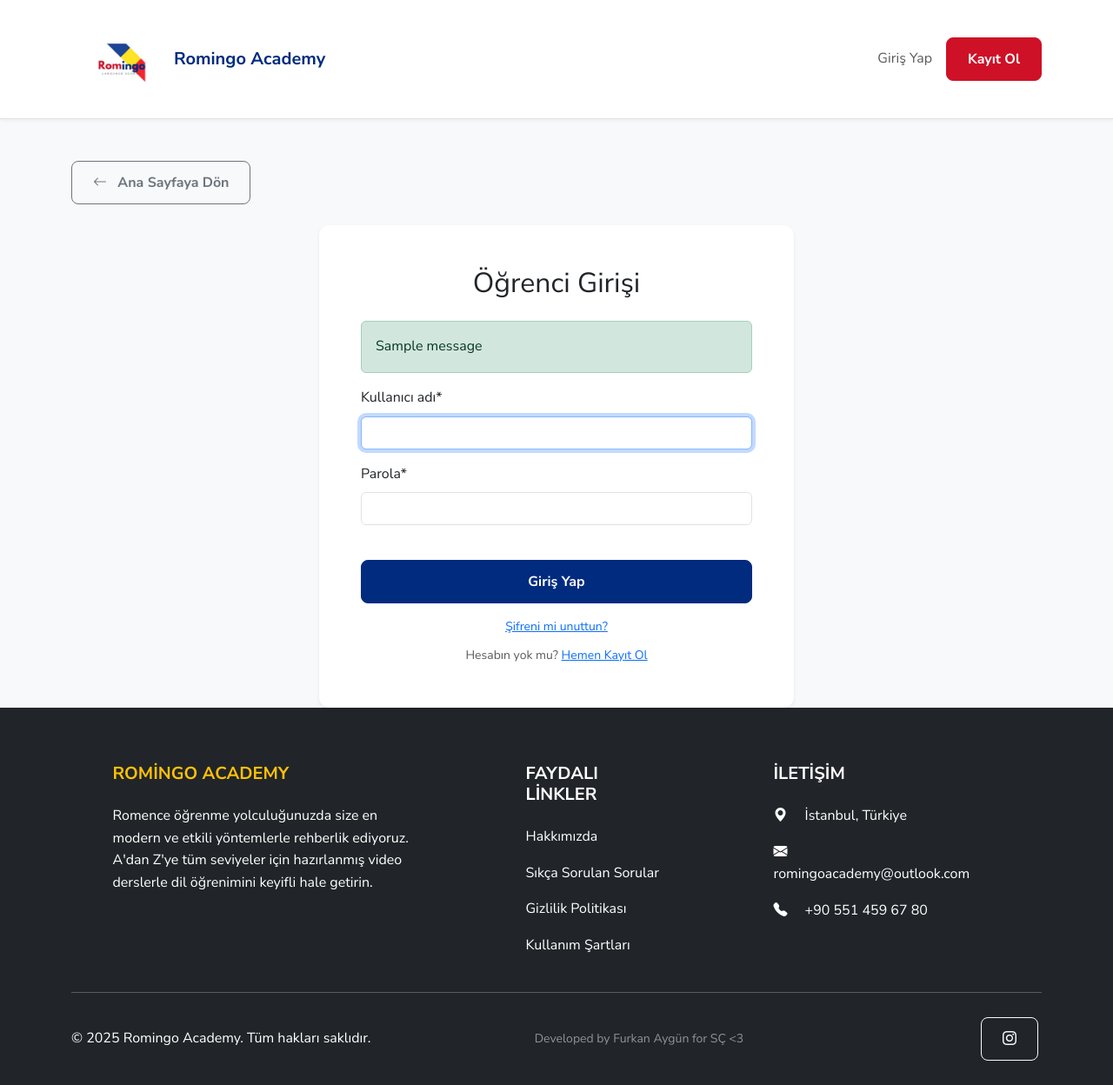
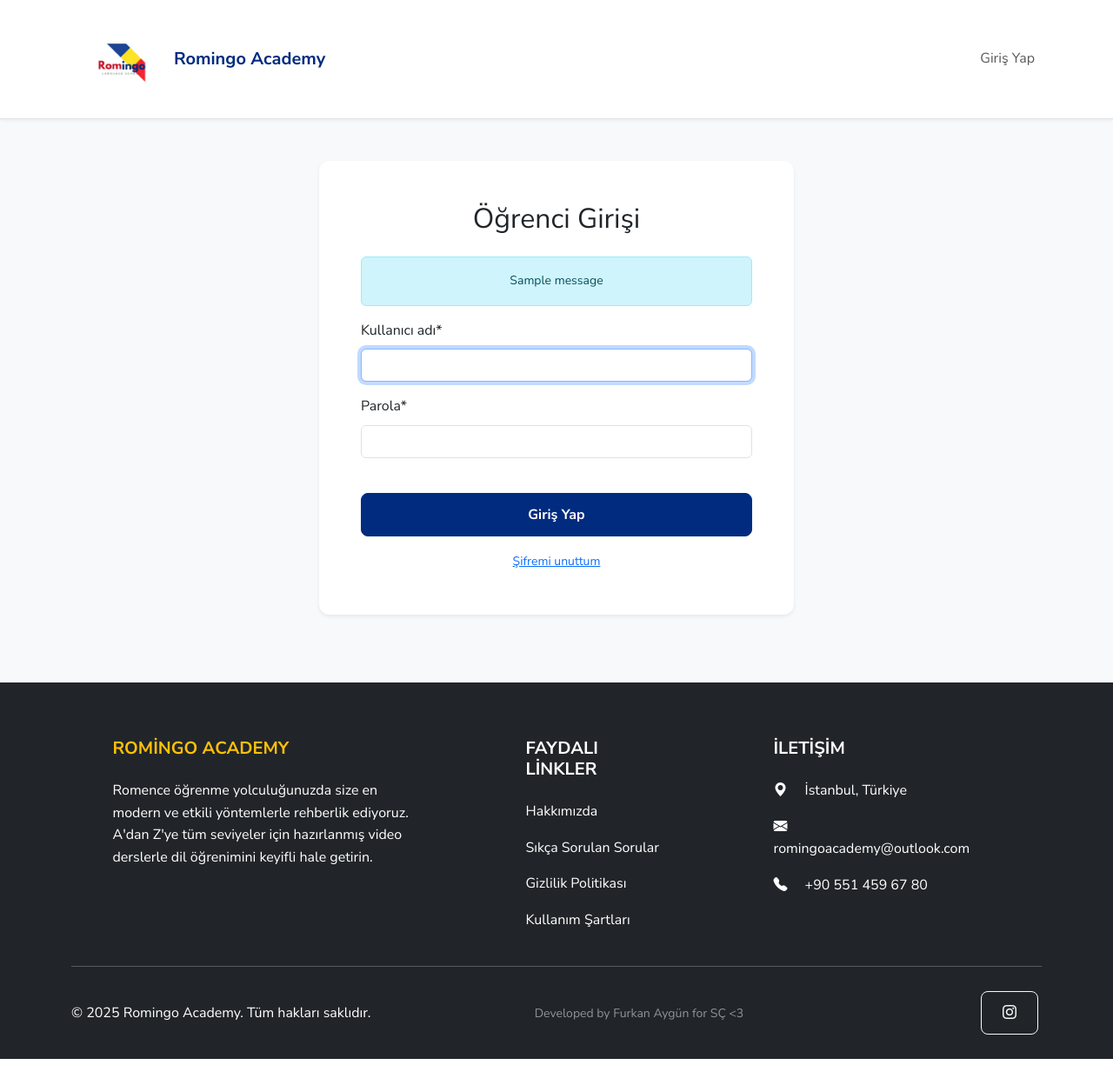
Before and after one commit to strip43weathers/VimeoDersSitesi, a Django app: page /hesaplar/login/ in a window 1280 px wide. Shown: the whole page at 87% size. After the commit the page ends 1218 px from the top, so only its background shows below. Run offline with Django 5.2, Linux system fonts and the light colour scheme; tables that the repository leaves empty hold one stand-in row (values such as "Sample post"); one stand-in notice (Sample message) is shown; some libraries are stand-ins or nearby versions.

Commit message:
kayit güncellemesi

```diff
--- a/templates/anasayfa.html
+++ b/templates/anasayfa.html
@@ -22,7 +22,6 @@
                     <a class="btn btn-primary btn-lg px-4 gap-3" href="{% url 'dersler:kurs_listesi' %}" role="button">Kursları Görüntüle</a>
                 {% else %}
                     <a class="btn btn-primary btn-lg px-4 gap-3" href="{% url 'login' %}" role="button">Giriş Yap</a>
-                    <a class="btn btn-success btn-lg px-4" href="{% url 'kullanicilar:kayit' %}" role="button">Hemen Kayıt Ol</a>
                 {% endif %}
 
                 <a id="oyunlar-butonu" class="btn btn-warning btn-lg px-4" href="{% url 'oyunlar:oyun_listesi' %}" role="button">
--- a/templates/base.html
+++ b/templates/base.html
@@ -125,8 +125,7 @@
                     </li>
                 {% else %}
                     <li class="nav-item"><a class="nav-link" href="{% url 'login' %}">Giriş Yap</a></li>
-                    <li class="nav-item"><a class="btn btn-success ms-2" href="{% url 'kullanicilar:kayit' %}" role="button">Kayıt Ol</a></li>
-                {% endif %}
+                    {% endif %}
             </ul>
         </div>
     </div>
--- a/templates/oyunlar/oyun_listesi.html
+++ b/templates/oyunlar/oyun_listesi.html
@@ -31,7 +31,6 @@
         <p class="lead my-4">Bu ve bunun gibi daha fazla oyuna erişmek için hemen Romingo Academy'ye kaydol veya giriş yap. Eğlenerek öğren, öğrenerek eğlen.</p>
         <div class="d-grid gap-2 d-sm-flex justify-content-sm-center">
             <a href="{% url 'login' %}" class="btn btn-primary btn-lg">Giriş Yap</a>
-            <a href="{% url 'kullanicilar:kayit' %}" class="btn btn-success btn-lg">Hemen Kayıt Ol</a>
         </div>
     </div>
 
--- a/templates/registration/kayit.html
+++ b/templates/registration/kayit.html
@@ -23,10 +23,7 @@
                         <button type="submit" class="btn btn-success w-100 mt-4">Kayıt Ol</button>
                     </form>
 
-                     <div class="text-center mt-3">
-                        <small class="text-muted">Zaten bir hesabın var mı? <a href="{% url 'login' %}">Giriş Yap</a></small>
-                    </div>
-                </div>
+                     </div>
             </div>
         </div>
     </div>
--- a/templates/registration/login.html
+++ b/templates/registration/login.html
@@ -4,12 +4,6 @@
 {% block title %}Giriş Yap - {{ block.super }}{% endblock %}
 
 {% block content %}
-    <div class="mb-4">
-        <a href="{% url 'anasayfa' %}" class="btn btn-outline-secondary">
-            <i class="bi bi-arrow-left me-2"></i> Ana Sayfaya Dön
-        </a>
-    </div>
-
     <div class="row justify-content-center">
         <div class="col-md-6">
             <div class="card shadow-sm">
@@ -18,29 +12,21 @@
 
                     {% if messages %}
                         {% for message in messages %}
-                            <div class="alert alert-success">
-                                {{ message }}
-                            </div>
+                            <div class="alert alert-info small text-center">{{ message }}</div>
                         {% endfor %}
-                    {% endif %}
-
-                    {% if form.errors %}
-                        <div class="alert alert-danger">
-                            Kullanıcı adı veya parolanız hatalı. Lütfen tekrar deneyin. Not: Hesabınız henüz yönetici tarafından onaylanmamış olabilir.
-                        </div>
                     {% endif %}
 
                     <form method="post">
                         {% csrf_token %}
-                        {{ form.username|as_crispy_field }}
-                        {{ form.password|as_crispy_field }}
+                        {{ form|crispy }}
                         <button type="submit" class="btn btn-primary w-100 mt-4">Giriş Yap</button>
                     </form>
+
                     <div class="text-center mt-3">
-                        <small class="text-muted d-block mb-2"><a href="{% url 'password_reset' %}">Şifreni mi unuttun?</a></small>
-                        <small class="text-muted">Hesabın yok mu? <a href="{% url 'kullanicilar:kayit' %}">Hemen Kayıt Ol</a></small>
+                        <small class="text-muted"><a href="{% url 'password_reset' %}">Şifremi unuttum</a></small>
                     </div>
-                </div>
+
+                    </div>
             </div>
         </div>
     </div>
```
